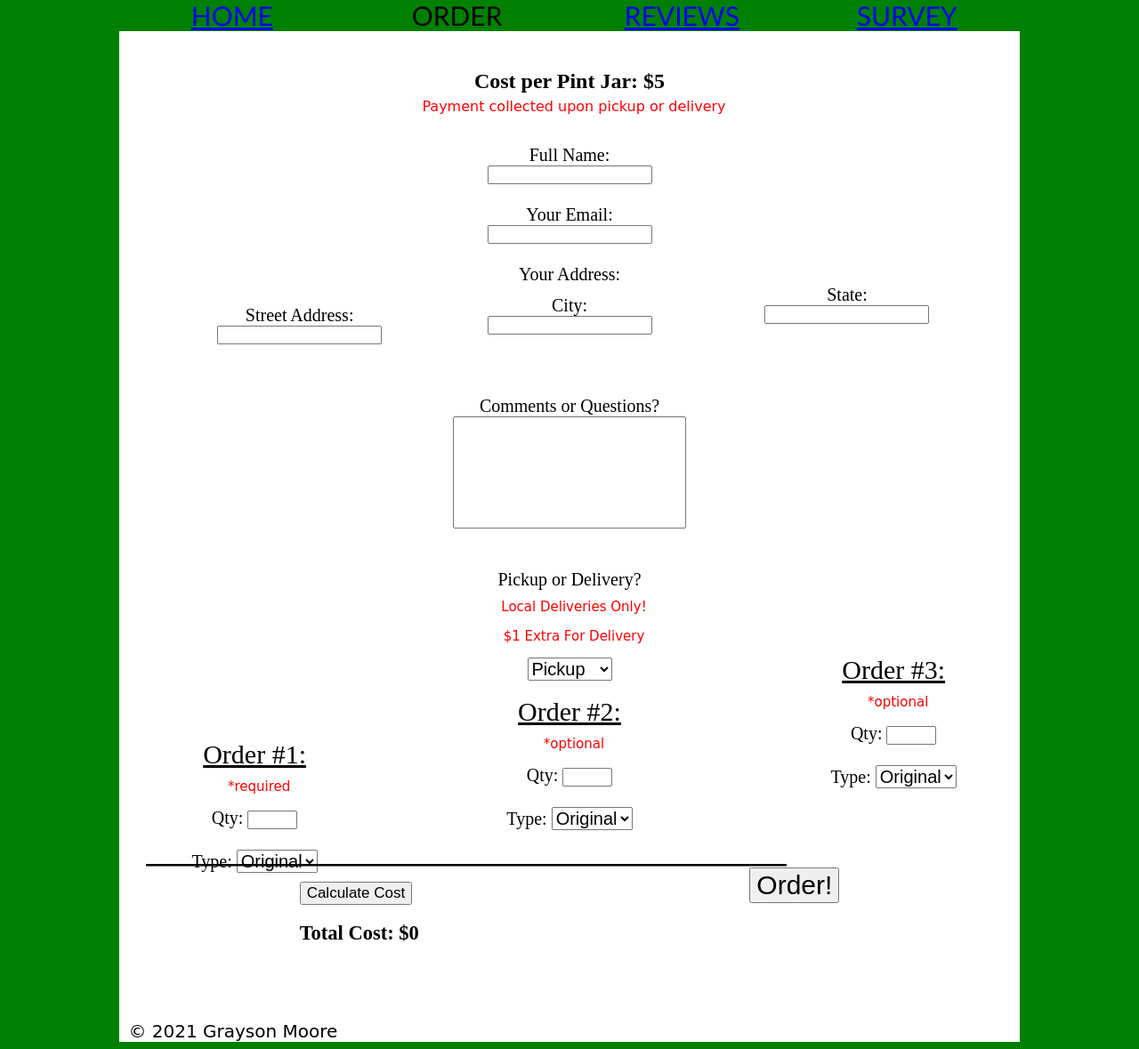
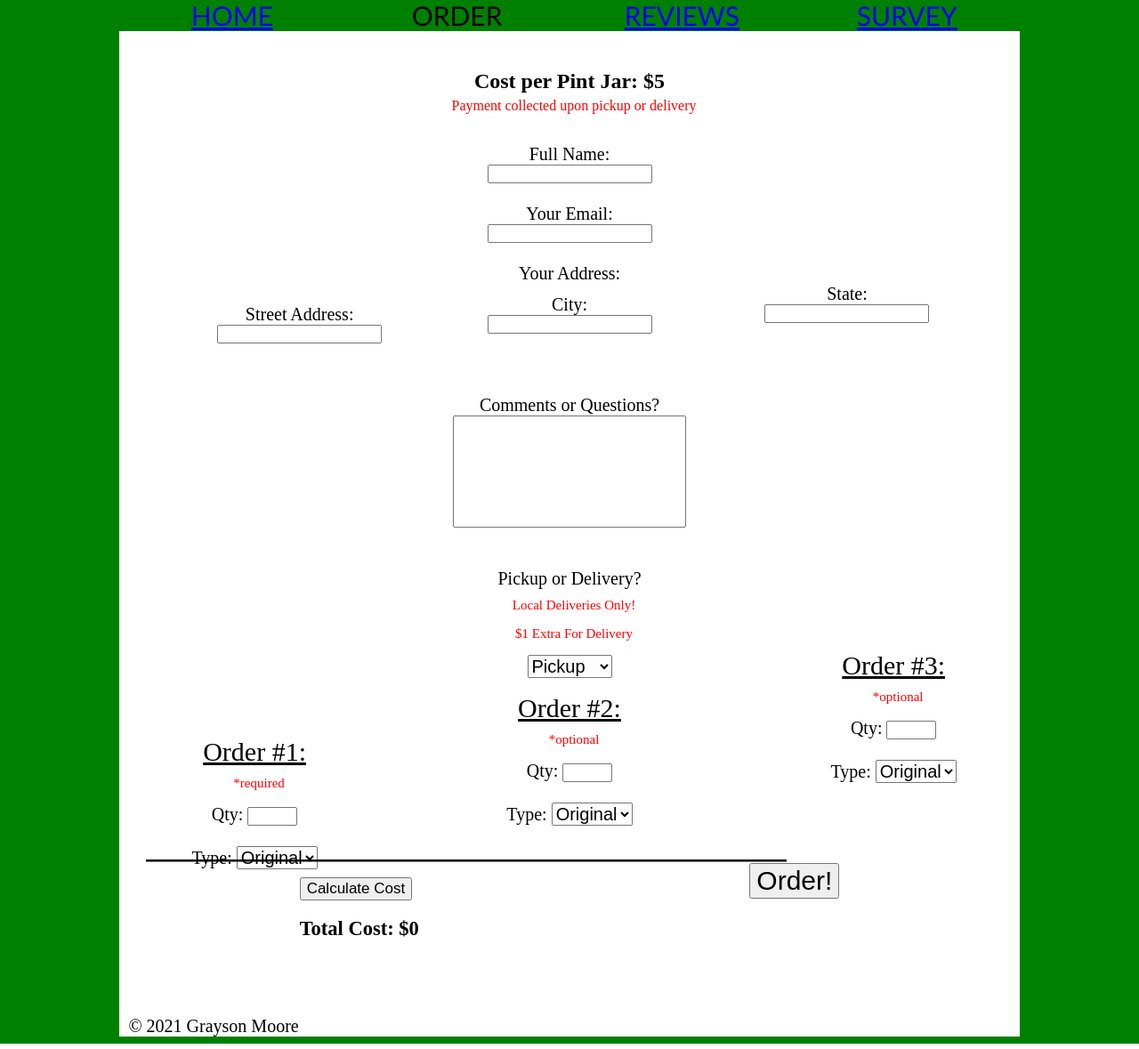
Before and after one commit to GraysonMoore/henryspickles, a PHP site: page /order.html in a window 1280 px wide. Shown: the part 312-1491 px from the top of the page at 89% size. Run offline with PHP 8.4, Linux system fonts and the light colour scheme; some libraries are stand-ins or nearby versions.

Commit message:
Update main.css

```diff
--- a/main.css
+++ b/main.css
@@ -11,7 +11,7 @@ section img {
 p, footer {
 	margin-top: 10px;
 	font-size: 20px;
-	font-family: Ariel, cursive;
+	font-family: Ariel;
 	margin-left: 10px;
 }
 footer {
@@ -34,7 +34,7 @@ footer {
 	margin-right: 20px;
 	margin-top: 80px;
 	font-family: Calibri;
-	font-size: 53px;
+	font-size: 50px;
 }
 
 /*-------------------------------LINK BAR---------------------------------*/
```
